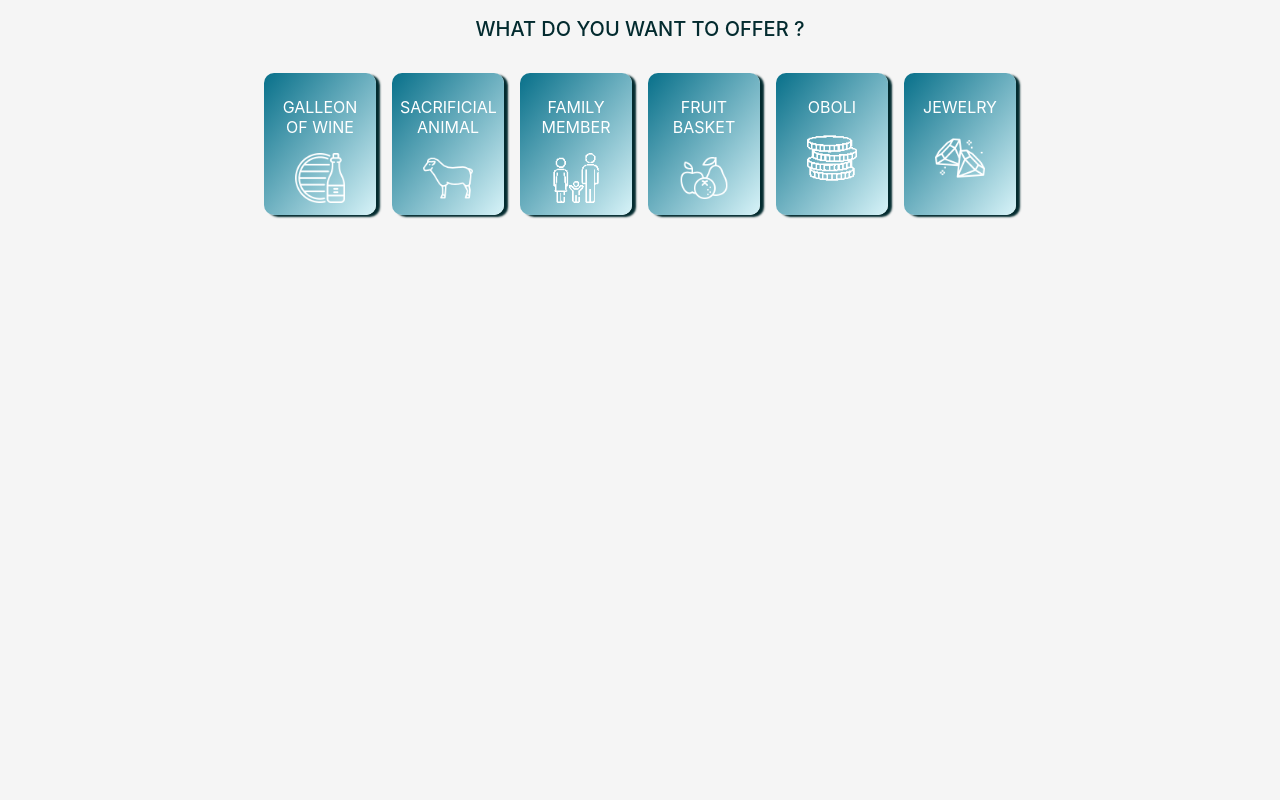
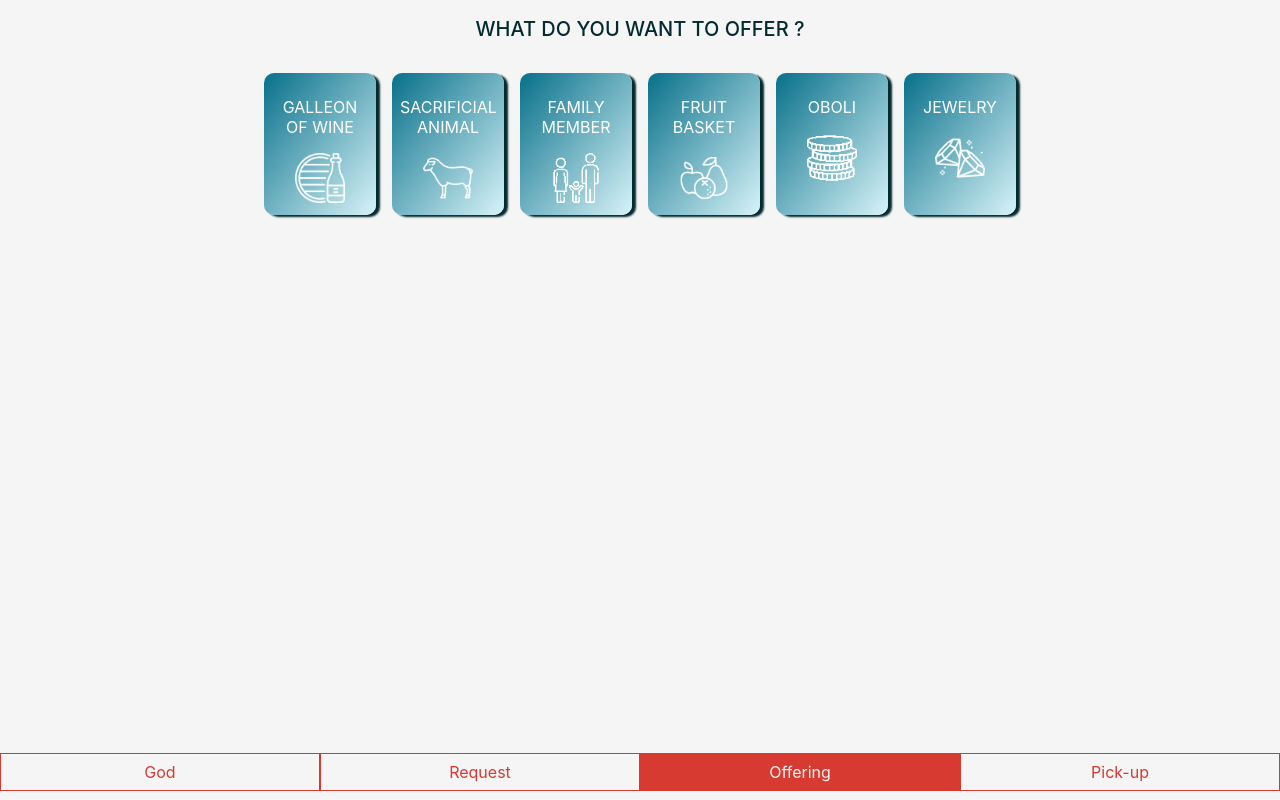
Before and after one commit to herveromary/godsandgold, a React (Create React App) app: page /chooseoffering in a window 1280 px wide. Built offline with nearby package versions, Linux system fonts and the light colour scheme.

Commit message:
create bottomnavbar

```diff
--- a/src/App.js
+++ b/src/App.js
@@ -6,6 +6,7 @@ import ChooseRequest from "./component/CreateRequest/ChooseRequest";
 import ChooseOffering from "./component/CreateRequest/ChooseOffering";
 import ChoosePickUp from "./component/CreateRequest/ChoosePickUp";
 import RequestSummary from "./component/RequestSummary/RequestSummary";
+import BottomNav from "./Reusable/BottomNav";
 import "./App.css";
 import "./styles/css/variables.css";
 
@@ -20,6 +21,7 @@ function App() {
         <Route path="/choosepickup" component={ChoosePickUp} />
         <Route path="/requestsummary" component={RequestSummary} />
       </Switch>
+      <BottomNav />
     </div>
   );
 }
--- /dev/null
+++ b/src/Reusable/BottomNav.jsx
@@ -0,0 +1,43 @@
+import React from "react";
+import { NavLink } from "react-router-dom";
+
+import "../styles/css/BottomNav.css";
+
+const BottomNav = ({ path }) => {
+  return (
+    <div>
+      <div className="fullBar">
+        <NavLink
+          to={(path = "/choosegod")}
+          className="tab"
+          activeClassName="validTab">
+          {" "}
+          God{" "}
+        </NavLink>
+        <NavLink
+          to={(path = "/chooserequest")}
+          className="tab"
+          activeClassName="validTab">
+          {" "}
+          Request{" "}
+        </NavLink>
+        <NavLink
+          to={(path = "/chooseoffering")}
+          className="tab"
+          activeClassName="validTab">
+          {" "}
+          Offering{" "}
+        </NavLink>
+        <NavLink
+          to={(path = "/choosepickup")}
+          className="tab"
+          activeClassName="validTab">
+          {" "}
+          Pick-up{" "}
+        </NavLink>
+      </div>
+    </div>
+  );
+};
+
+export default BottomNav;
--- a/src/component/CreateRequest/ChooseOffering.jsx
+++ b/src/component/CreateRequest/ChooseOffering.jsx
@@ -1,6 +1,5 @@
 import React, { useState } from "react";
-import { Link } from "react-router-dom";
-
+import { Link, useLocation } from "react-router-dom";
 import "../../styles/css/ChooseOffering.css";
 
 import fruit from "../../styles/fruits.png";
@@ -10,8 +9,10 @@ import jewels from "../../styles/diamond.png";
 import wine from "../../styles/barrel.png";
 import coin from "../../styles/coins.png";
 
-const ChooseOffering = () => {
+const ChooseOffering = ({ page, setPage, location }) => {
   const [offering, setOffering] = useState("");
+  location = useLocation();
+  console.log(location.pathname);
 
   return (
     <div className="offeringpage">
--- a/src/component/CreateRequest/ChoosePickUp.jsx
+++ b/src/component/CreateRequest/ChoosePickUp.jsx
@@ -33,7 +33,7 @@ const PickUp = ({ location }) => {
   };
 
   return (
-    <div>
+    <div className="pickup">
       <h1 className="titleH1PickUp">Prepare your offering</h1>
       <RecapBlock recapBlock={recap} />
       <h2 className="titleH2PickUp">Pick up time</h2>
--- /dev/null
+++ b/src/styles/css/BottomNav.css
@@ -0,0 +1,30 @@
+.tab {
+  color: var(--red);
+  text-decoration: none;
+  border: solid 1px var(--red);
+  width: 25vw;
+  padding: 8px;
+  margin-top: 16px;
+}
+
+.tab:hover {
+  color: var(--light);
+  background-color: var(--red);
+}
+
+.validTab {
+  color: var(--light);
+  text-decoration: none;
+  border: solid 1px var(--red);
+  width: 25vw;
+  padding: 8px;
+  margin-top: 16px;
+  background-color: var(--red);
+}
+
+.fullBar {
+  display: flex;
+  text-align: center;
+  position: relative;
+  bottom: 0;
+}
--- a/src/styles/css/ChooseOffering.css
+++ b/src/styles/css/ChooseOffering.css
@@ -1,3 +1,7 @@
+.offeringpage {
+  min-height: 90vh;
+}
+
 .selectGift {
   display: flex;
   flex-wrap: wrap;
--- a/src/styles/css/ChoosePickUp.css
+++ b/src/styles/css/ChoosePickUp.css
@@ -1,3 +1,7 @@
+.pickup {
+  height: 90vh;
+}
+
 .titleH1PickUp {
   display: flex;
   justify-content: center;
```
Also changed, not shown: src/Reusable/BottomNavBar.jsx (deleted).
